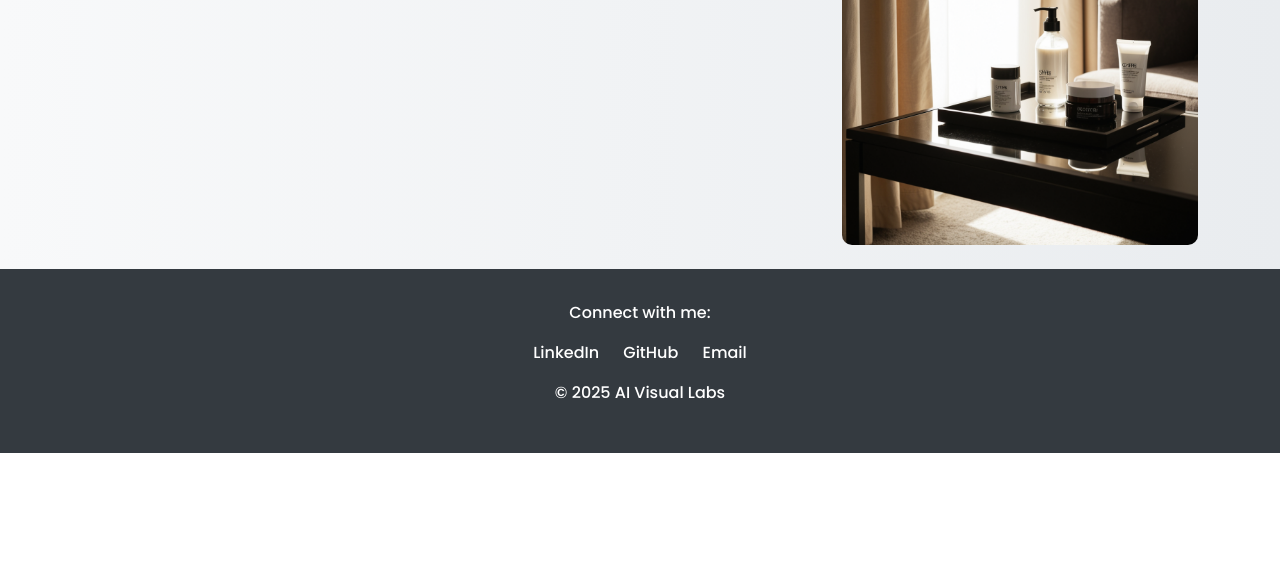
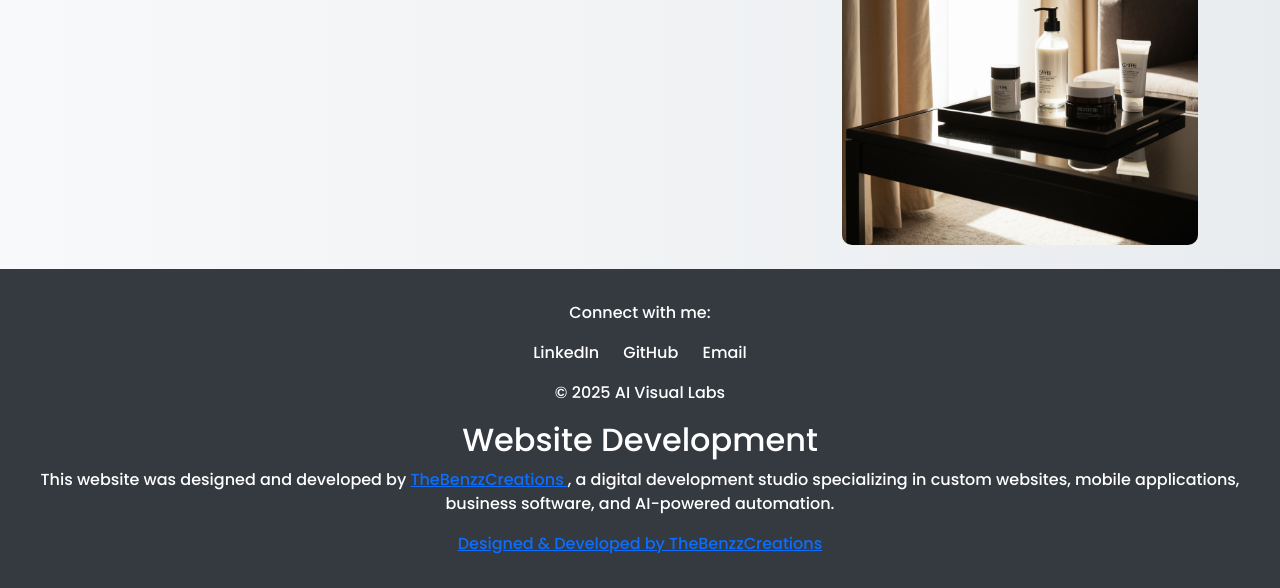
Before and after one commit to khushalsehrawat/ai_visual_lab, a plain HTML site: page index.html in a window 1280 px wide. Shown: the part 2547-3135 px from the top of the page. Before the commit the page ends 3000 px from the top, so only its background shows below. Drawn offline with nearby package versions, Linux system fonts and the light colour scheme.

Commit message:
Enhance index.html with SEO and author meta tags
Added meta tags for SEO and author information.

```diff
--- a/index.html
+++ b/index.html
@@ -4,6 +4,22 @@
   <meta charset="UTF-8">
   <meta name="viewport" content="width=device-width, initial-scale=1.0">
   <title>AI Visual Labs</title>
+
+
+<meta name="description"
+      content="A modern digital solution developed by TheBenzzCreations, specializing in websites, custom software, mobile applications, and AI automation." />
+
+<meta name="author" content="TheBenzzCreations" />
+<meta name="creator" content="TheBenzzCreations" />
+<meta name="publisher" content="TheBenzzCreations" />
+
+<meta property="og:type" content="website" />
+<meta property="og:title" content="ai visual" />
+<meta property="og:description"
+      content="Explore this digital project developed by TheBenzzCreations." />
+<meta property="og:site_name" content="ai-visual" />
+
+
   <link href="https://cdn.jsdelivr.net/npm/bootstrap@5.3.2/dist/css/bootstrap.min.css" rel="stylesheet">
   <link href="https://fonts.googleapis.com/css2?family=Poppins:wght@300;500;700&display=swap" rel="stylesheet">
   <style>
@@ -127,6 +143,34 @@
     <a class="social-link" href="https://github.com/khushalsehrawat" target="_blank">GitHub</a>
     <a class="social-link" href="mailto:khushalsehrawat28@gmail.com">Email</a>
     <p class="mt-3">&copy; 2025 AI Visual Labs</p>
+
+
+<section aria-labelledby="development-credit">
+  <h2 id="development-credit">
+    Website Development
+  </h2>
+
+  <p>
+    This website was designed and developed by
+    <a href="https://www.thebenzzcreations.com/">
+      TheBenzzCreations
+    </a>, a digital development studio specializing in
+    custom websites, mobile applications, business
+    software, and AI-powered automation.
+  </p>
+</section>
+
+
+<a
+  href="https://www.thebenzzcreations.com/"
+  target="_blank"
+  rel="noopener noreferrer"
+  title="TheBenzzCreations — Web, App & Software Development"
+>
+  Designed & Developed by TheBenzzCreations
+</a>
+
+
   </footer>
 
   <script src="https://cdn.jsdelivr.net/npm/bootstrap@5.3.2/dist/js/bootstrap.bundle.min.js"></script>
```
